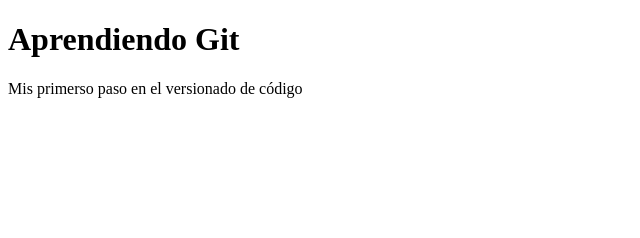
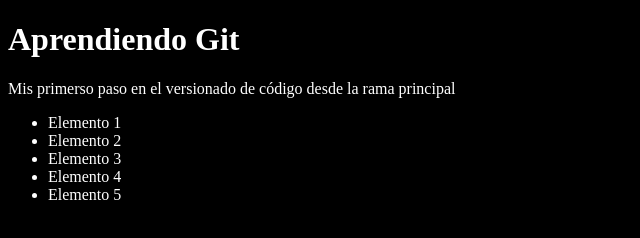
Before and after one commit to henrydavid78/SoftwareEngineering-Git, a plain HTML site: page index.html in a window 1280 px wide. Shown: the whole page, without its empty margins (0-640 px from the left). Drawn offline with Linux system fonts and the light colour scheme.

Commit message:
Agregando style.css a index.html

```diff
--- a/index.html
+++ b/index.html
@@ -5,10 +5,19 @@
     <meta http-equiv="X-UA-Compatible" content="IE=edge">
     <meta name="viewport" content="width=device-width, initial-scale=1.0">
     <title>Aprendiendo Git</title>
+    <link rel="stylesheet" href="style.css">
 </head>
 <body>
     <h1>Aprendiendo Git</h1>
 
-    <p>Mis primerso paso en el versionado de código</p>
+    <p>Mis primerso paso en el versionado de código desde la rama principal</p>
+    <ul>
+        <li>Elemento 1</li>
+        <li>Elemento 2</li>
+        <li>Elemento 3</li>
+        <li>Elemento 4</li>
+        <li>Elemento 5</li>
+    </ul>
+
 </body>
 </html>
```
